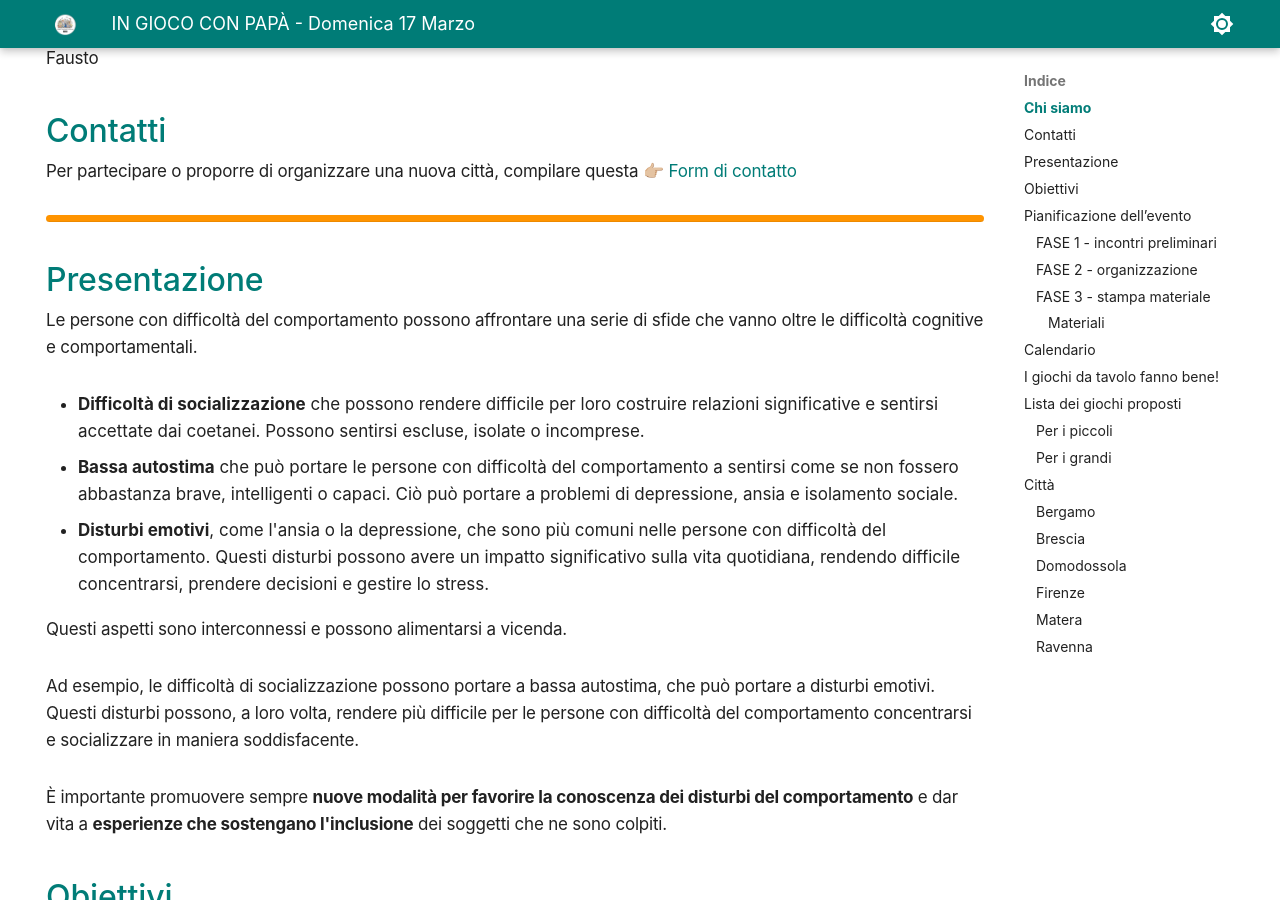
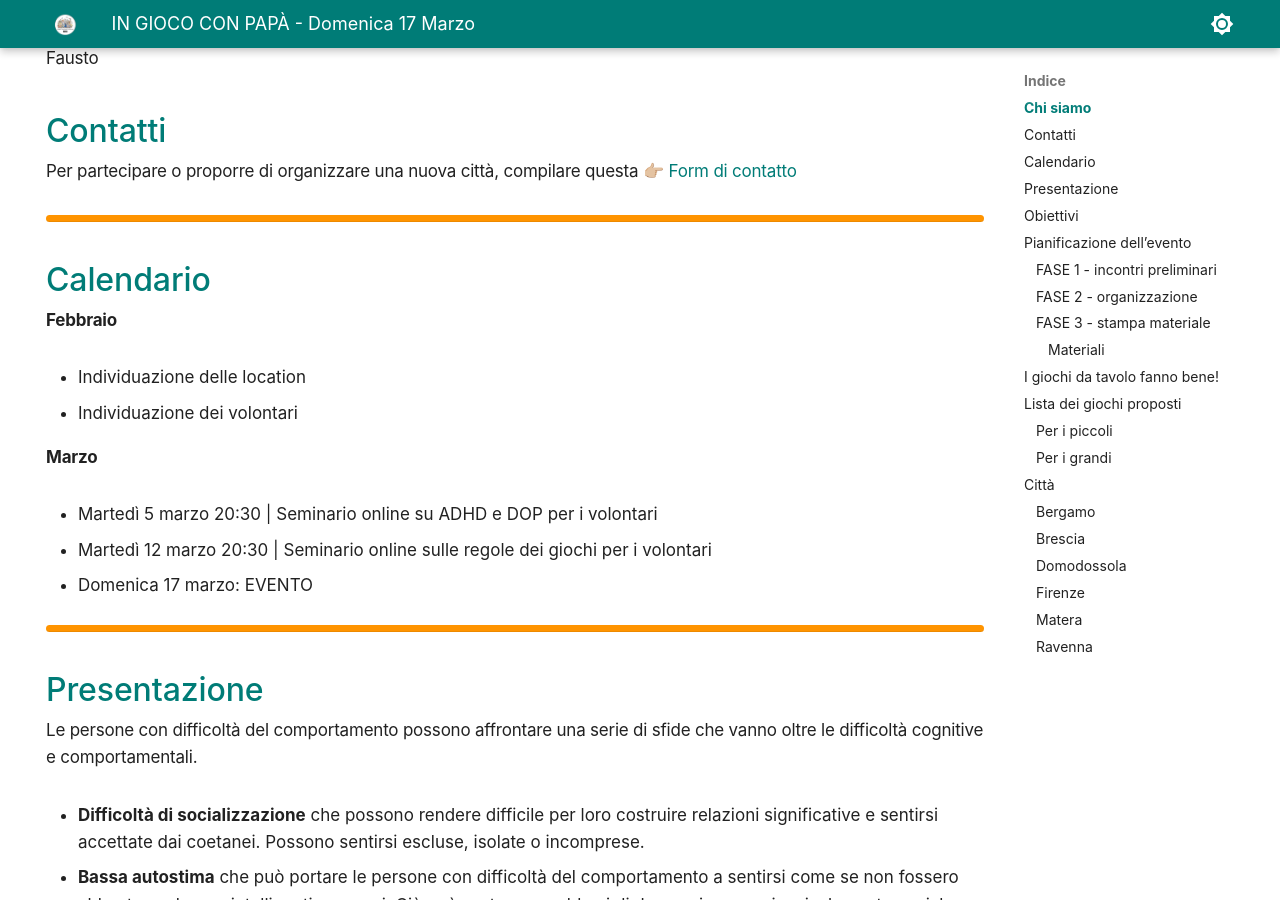
Before and after one commit to ingiococonpapa/ingiococonpapa.github.io, an MkDocs documentation site: the page built from docs/index.md, in a window 1280 px wide and 900 px high, scrolled down 724 px. Built offline with MkDocs 1.6.1 and Material for MkDocs 9.7.7, drawn with Linux system fonts in a browser that asks for light colours; some of the changed text lies outside the part shown.

Commit message:
calendario e note

```diff
--- a/docs/index.md
+++ b/docs/index.md
@@ -16,6 +16,20 @@ Gianluca Daffi, Gabriele Mari, Stefano Cecere, Jennifer Francioli, Emanuele Cris
 
 ## Contatti
 Per partecipare o proporre di organizzare una nuova città, compilare questa 👉🏼 [Form di contatto](https://forms.gle/jHMDSRyyoLyGsMvv7)
+
+---
+## Calendario
+
+**Febbraio**
+
+- Individuazione delle location
+- Individuazione dei volontari
+
+**Marzo**
+
+- Martedì 5 marzo 20:30 | Seminario online su ADHD e DOP per i volontari
+- Martedì 12 marzo 20:30 | Seminario online sulle regole dei giochi per i volontari
+- Domenica 17 marzo: EVENTO
 
 ---
 
@@ -156,6 +158,9 @@ Per i bambini e i ragazzi con ADHD, poi, i giochi sono ancor più importanti, pe
 
 ## Città
 
+!!! info "Proporre nuove città"
+    Per proporre di organizzare un nuovo evento, compilare questa 👉🏼 [Form](https://forms.gle/jHMDSRyyoLyGsMvv7)
+
 ### Bergamo
 Presso
 Referente:
```
Also changed, not shown: other parts of docs/index.md (+2 -14 lines).
